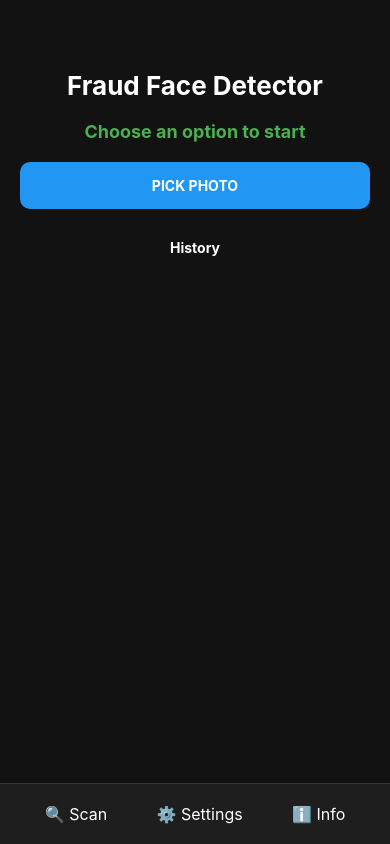
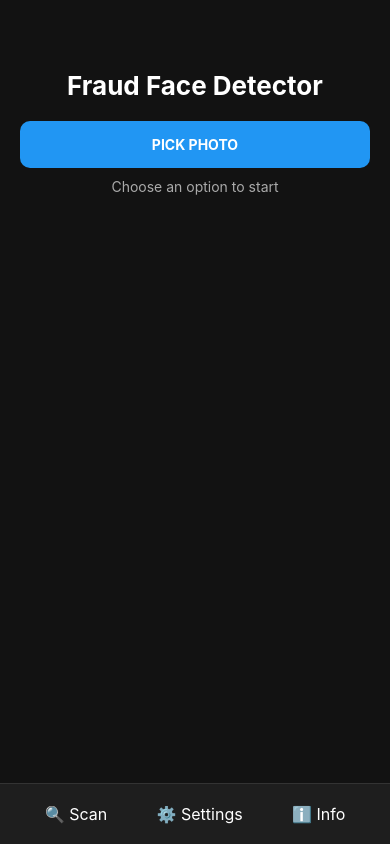
Before and after one commit to aashishkevat975-cyber/Deepfake-Shield, a React Native app: screen / in a window 390 px wide. Built offline with nearby package versions, Linux system fonts and the light colour scheme.

Commit message:
Update App.js

```diff
--- a/App.js
+++ b/App.js
@@ -10,6 +10,12 @@ export default function App() {
   const [scanResult, setScanResult] = useState(null);
   const [history, setHistory] = useState([]);
 
+  // Dark Mode का स्टेट
+  const [isDarkMode, setIsDarkMode] = useState(true);
+
+  // Switch को बदलने का फंक्शन
+  const toggleSwitch = () => setIsDarkMode(previousState => !previousState);
+
   const processImage = (uri) => {
     setImage(uri);
     setStatus('Analyzing facial patterns...');
@@ -20,10 +26,9 @@ export default function App() {
       const res = isFake ? '⚠️ Deepfake Detected!' : '✅ Authentic Image.';
       setStatus(res);
       setScanResult(isFake ? 'deepfake' : 'safe');
-
       const newEntry = { uri, result: res, time: new Date().toLocaleTimeString() };
       setHistory(prev => [newEntry, ...prev]);
-    }, 2500);
+    }, 2000);
   };
 
   const pickImage = async () => {
@@ -31,46 +36,39 @@ export default function App() {
     if (!result.canceled) processImage(result.assets[0].uri);
   };
 
-  const shareResult = async () => {
-    await Share.share({ message: `Fraud Detection Result: ${status}` });
-  };
+  return (
+    // यहाँ बैकग्राउंड कलर अब स्टेट पर निर्भर करेगा
+    <View style={[styles.container, { backgroundColor: isDarkMode ? '#121212' : '#F5F5F5' }]}>
+      <ScrollView contentContainerStyle={styles.content}>
 
-  return (
-    <View style={styles.container}>
-      <ScrollView contentContainerStyle={styles.content}>
         {currentView === 'scan' && (
           <View style={styles.center}>
-            <Text style={styles.title}>Fraud Face Detector</Text>
-            {image && <Image source={{ uri: image }} style={styles.preview} />}
-            <Text style={[styles.status, scanResult === 'deepfake' ? styles.statusDeepfake : styles.statusSafe]}>{status}</Text>
+            <Text style={[styles.title, { color: isDarkMode ? '#FFF' : '#000' }]}>Fraud Face Detector</Text>
+            <TouchableOpacity style={styles.button} onPress={pickImage}><Text style={styles.buttonText}>PICK PHOTO</Text></TouchableOpacity>
             {isLoading && <ActivityIndicator size="large" color="#2196F3" />}
-            <TouchableOpacity style={styles.button} onPress={pickImage}><Text style={styles.buttonText}>PICK PHOTO</Text></TouchableOpacity>
-            {scanResult && <TouchableOpacity style={styles.shareBtn} onPress={shareResult}><Text style={styles.buttonText}>SHARE RESULT</Text></TouchableOpacity>}
-
-            <Text style={styles.historyTitle}>History</Text>
-            {history.map((h, i) => (
-              <View key={i} style={styles.card}><Image source={{ uri: h.uri }} style={styles.smallImg} /><Text style={styles.text}>{h.result} ({h.time})</Text></View>
-            ))}
+            <Text style={styles.text}>{status}</Text>
           </View>
         )}
 
         {currentView === 'settings' && (
           <View style={styles.center}>
-            <Text style={styles.title}>Settings</Text>
-            <View style={styles.card}><Text style={styles.text}>Dark Mode</Text><Switch value={true} /></View>
-            <Text style={styles.version}>Version: 1.0.5 (Pro)</Text>
+            <Text style={[styles.title, { color: isDarkMode ? '#FFF' : '#000' }]}>Settings</Text>
+            <View style={styles.card}>
+              <Text style={{ color: isDarkMode ? '#FFF' : '#000' }}>Dark Mode</Text>
+              <Switch onValueChange={toggleSwitch} value={isDarkMode} />
+            </View>
           </View>
         )}
 
         {currentView === 'contact' && (
           <View style={styles.center}>
-            <Text style={styles.title}>Support & Info</Text>
-            <View style={styles.card}><Text style={styles.text}>Developer: Aashish Kevat</Text></View>
-            <View style={styles.card}><Text style={styles.text}>Local processing used for maximum security.</Text></View>
+            <Text style={[styles.title, { color: isDarkMode ? '#FFF' : '#000' }]}>Info</Text>
+            <Text style={{ color: isDarkMode ? '#FFF' : '#000' }}>Developed by Aashish Kevat</Text>
           </View>
         )}
       </ScrollView>
 
+      {/* नेविगेशन बार यहाँ है */}
       <View style={styles.navBar}>
         <TouchableOpacity onPress={() => setCurrentView('scan')}><Text style={styles.navText}>🔍 Scan</Text></TouchableOpacity>
         <TouchableOpacity onPress={() => setCurrentView('settings')}><Text style={styles.navText}>⚙️ Settings</Text></TouchableOpacity>
@@ -81,22 +79,14 @@ export default function App() {
 }
 
 const styles = StyleSheet.create({
-  container: { flex: 1, backgroundColor: '#121212', paddingTop: 50 },
+  container: { flex: 1, paddingTop: 50 },
   content: { padding: 20 },
   center: { alignItems: 'center' },
-  title: { fontSize: 26, fontWeight: 'bold', color: '#FFF', marginBottom: 20 },
-  preview: { width: 150, height: 150, borderRadius: 75, marginBottom: 20, borderWidth: 2, borderColor: '#2196F3' },
-  status: { fontSize: 18, marginBottom: 20, fontWeight: 'bold' },
-  statusSafe: { color: '#4CAF50' },
-  statusDeepfake: { color: '#F44336' },
-  button: { backgroundColor: '#2196F3', padding: 15, borderRadius: 10, width: '100%', alignItems: 'center', marginBottom: 10 },
-  shareBtn: { backgroundColor: '#FF9800', padding: 15, borderRadius: 10, width: '100%', alignItems: 'center' },
+  title: { fontSize: 26, fontWeight: 'bold', marginBottom: 20 },
+  button: { backgroundColor: '#2196F3', padding: 15, borderRadius: 10, width: '100%', alignItems: 'center' },
   buttonText: { color: '#FFF', fontWeight: 'bold' },
   navBar: { flexDirection: 'row', justifyContent: 'space-around', padding: 20, borderTopWidth: 1, borderColor: '#333', backgroundColor: '#1E1E1E' },
   navText: { color: '#FFF', fontSize: 16 },
-  card: { backgroundColor: '#1E1E1E', padding: 15, borderRadius: 10, width: '100%', marginBottom: 10, flexDirection: 'row', alignItems: 'center' },
-  smallImg: { width: 40, height: 40, borderRadius: 20, marginRight: 10 },
-  text: { color: '#FFF' },
-  historyTitle: { color: '#FFF', marginTop: 20, marginBottom: 10, fontWeight: 'bold' },
-  version: { color: '#555', marginTop: 20 }
+  card: { backgroundColor: '#333', padding: 15, borderRadius: 10, width: '100%', flexDirection: 'row', justifyContent: 'space-between', alignItems: 'center' },
+  text: { color: '#AAA', marginTop: 10 }
 });
```
